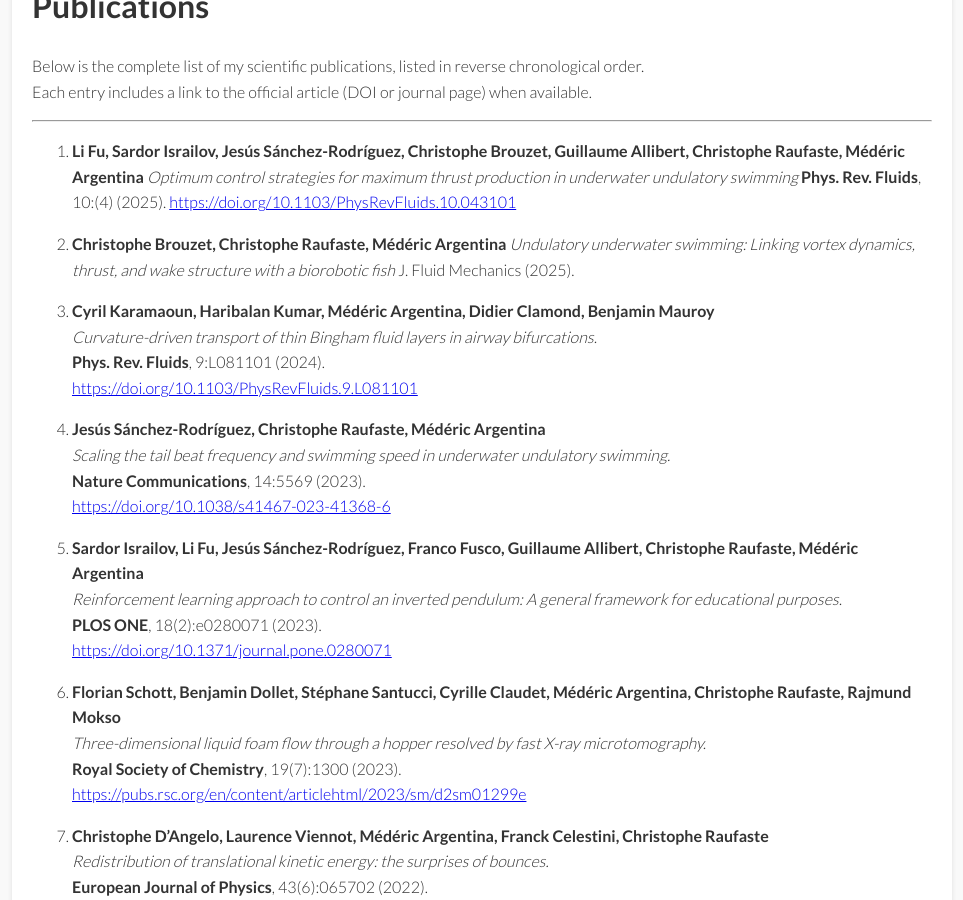
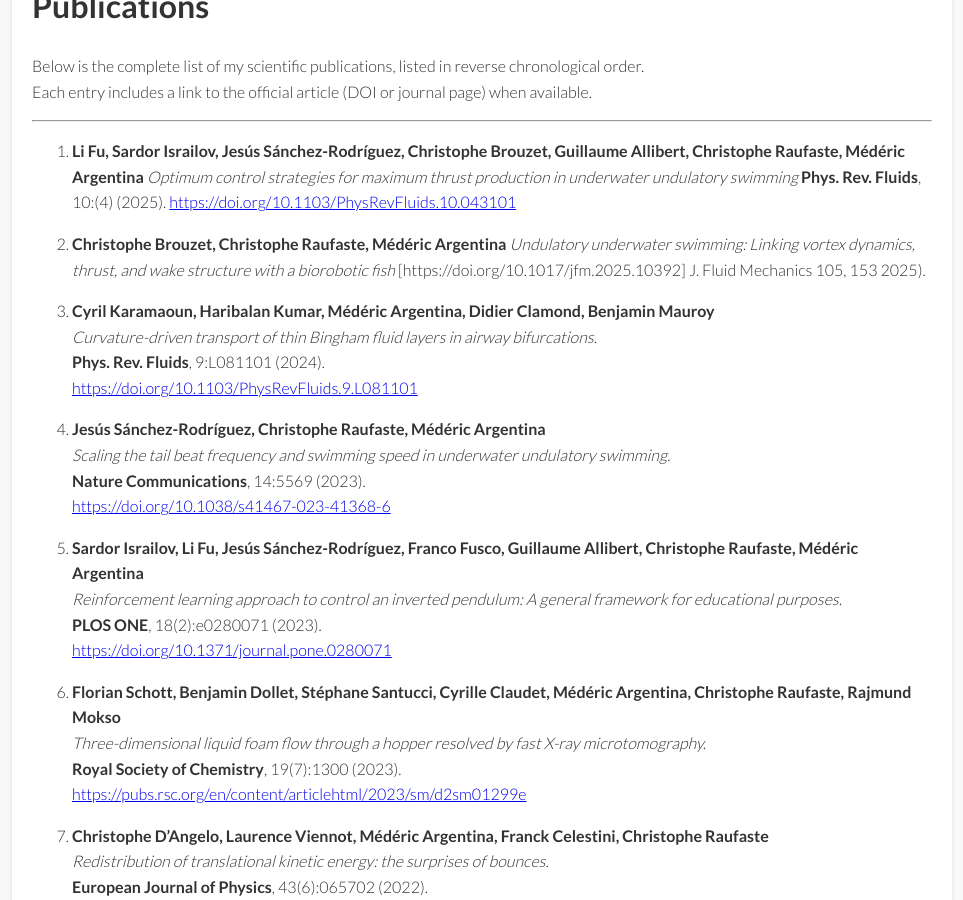
Before and after one commit to mederic-argentina/mederic-argentina.github.io, a Jekyll site: the page built from publications.md, in a window 1280 px wide and 900 px high, scrolled down 475 px. Shown: the whole window, without its empty margins (158-1121 px from the left). Built offline with Jekyll 4.4.1, drawn with Linux system fonts in a browser that asks for light colours.

Commit message:
Update publications.md

```diff
--- a/publications.md
+++ b/publications.md
@@ -16,7 +16,8 @@
 
 1. **Christophe Brouzet, Christophe Raufaste, Médéric Argentina**
    *Undulatory underwater swimming: Linking vortex dynamics, thrust, and wake structure with a biorobotic fish*
-   J. Fluid Mechanics (2025).
+   [https://doi.org/10.1017/jfm.2025.10392]
+   J. Fluid Mechanics 105, 153 2025).
 
 1. **Cyril Karamaoun, Haribalan Kumar, Médéric Argentina, Didier Clamond, Benjamin Mauroy**
    *Curvature-driven transport of thin Bingham fluid layers in airway bifurcations.*
```
